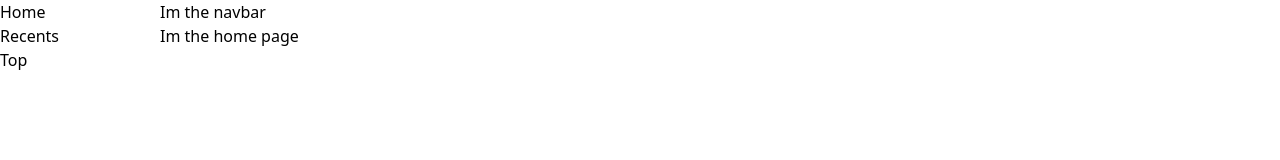
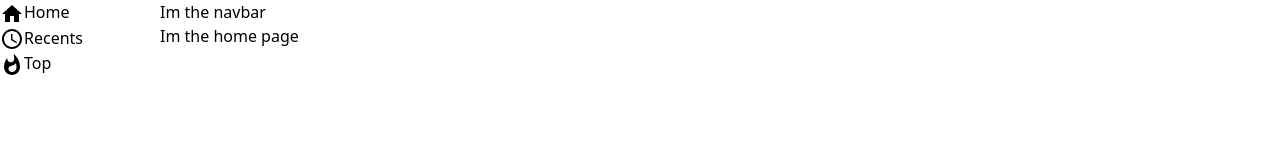
Before and after one commit to Trino11/tvods_clips-front, a React (Create React App) app: page / in a window 1280 px wide. Shown: the top 160 px of the page. Built offline with nearby package versions, Linux system fonts and the light colour scheme.

Commit message:
material icons and lint

```diff
--- a/package.json
+++ b/package.json
@@ -7,6 +7,10 @@
   "private": true,
   "homepage": "./",
   "dependencies": {
+    "@emotion/react": "^11.11.4",
+    "@emotion/styled": "^11.11.5",
+    "@mui/icons-material": "^5.15.15",
+    "@mui/material": "^5.15.15",
     "@testing-library/jest-dom": "^6.4.2",
     "@testing-library/react": "^15.0.5",
     "@testing-library/user-event": "^14.5.2",
--- a/src/modules/App.css
+++ b/src/modules/App.css
@@ -2,10 +2,10 @@
 @tailwind components;
 @tailwind utilities;
 
-.w-sidebar{
+.w-sidebar {
     width: 10rem;
 }
 
-.w-content{
+.w-content {
     width: calc(100vw - 10rem);
 }
--- a/src/modules/App.js
+++ b/src/modules/App.js
@@ -23,7 +23,7 @@ function App() {
   return (
     <div className='App'>
       {
-        ( window.tvodsconfig.NATIVE_APP )
+        (window.tvodsconfig.NATIVE_APP)
           ?
           <HashRouter>
             <Main />
--- a/src/modules/components/Navbar/Navbar.jsx
+++ b/src/modules/components/Navbar/Navbar.jsx
@@ -1,7 +1,7 @@
 function Navbar() {
-    return (
+  return (
     <div>
-        Im the navbar
+      Im the navbar
     </div>)
 }
 
--- a/src/modules/components/Pages/Top/Top.jsx
+++ b/src/modules/components/Pages/Top/Top.jsx
@@ -1,7 +1,7 @@
 function Top() {
-    return (
+  return (
     <div>
-        Im the top page
+      Im the top page
     </div>)
 }
 
--- /dev/null
+++ b/src/modules/components/Sidebar/Sidebar.css
@@ -0,0 +1 @@
+.icon {}
--- a/src/modules/components/Sidebar/Sidebar.jsx
+++ b/src/modules/components/Sidebar/Sidebar.jsx
@@ -1,21 +1,29 @@
+import './Sidebar.css';
+
 import { Outlet, NavLink } from "react-router-dom";
 
+import HomeIcon from '@mui/icons-material/Home';
+import WhatshotIcon from '@mui/icons-material/Whatshot';
+import ScheduleIcon from '@mui/icons-material/Schedule';
 
 function Sidebar() {
   return <>
     <ul>
       <li>
         <NavLink to="/home" className="" activeClassName="">
+          <HomeIcon className="icon" />
           Home
         </NavLink>
       </li>
       <li>
         <NavLink to="/recents" className="" activeClassName="">
+          <ScheduleIcon className="icon" />
           Recents
         </NavLink>
       </li>
       <li>
         <NavLink to="/top" className="" activeClassName="">
+          <WhatshotIcon className="icon" />
           Top
         </NavLink>
       </li>
```
Also changed, not shown: 1 other file (tests, documents, lock files or other folders). Lines whose indentation alone changed are shown as unchanged.
